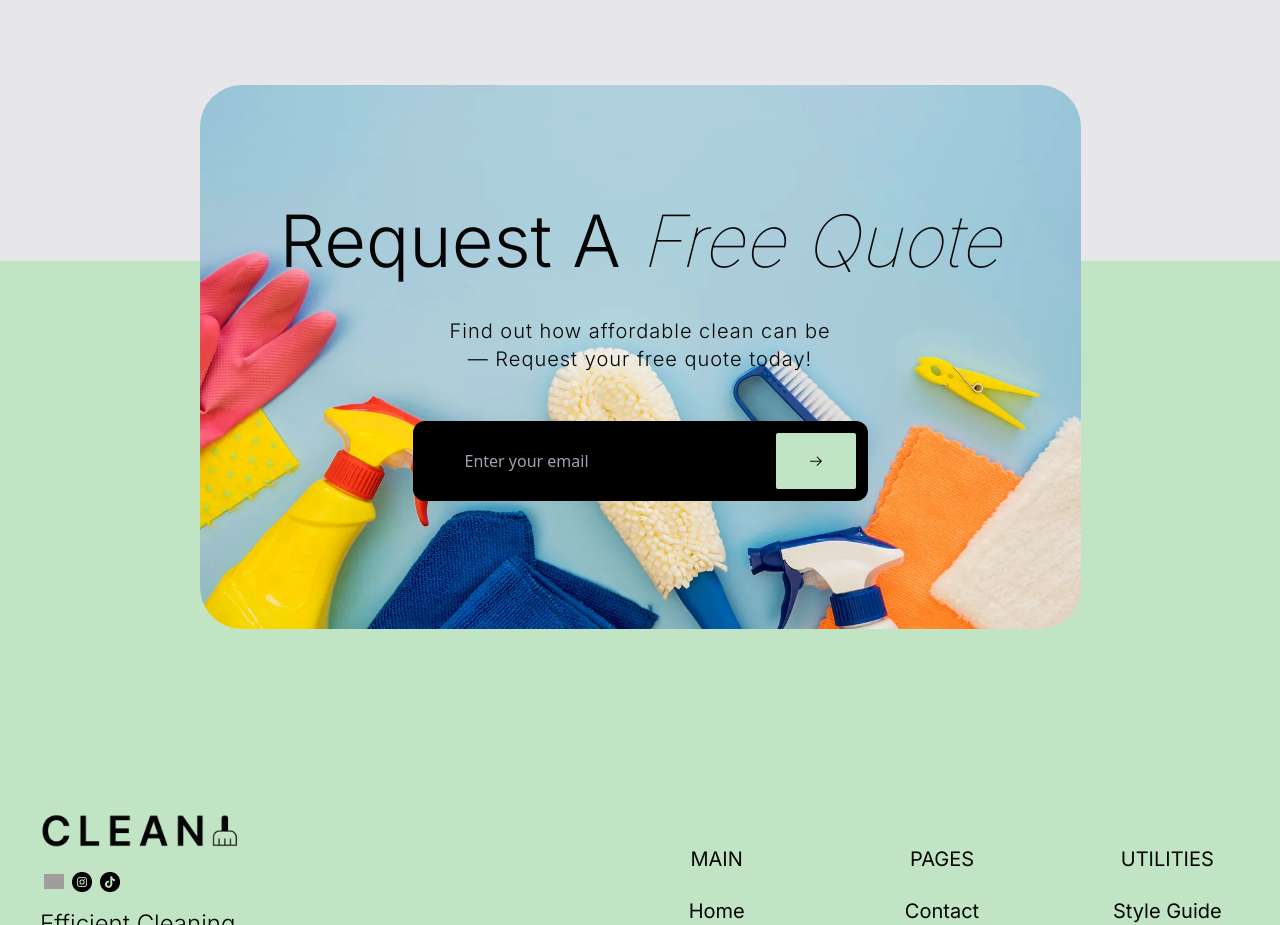
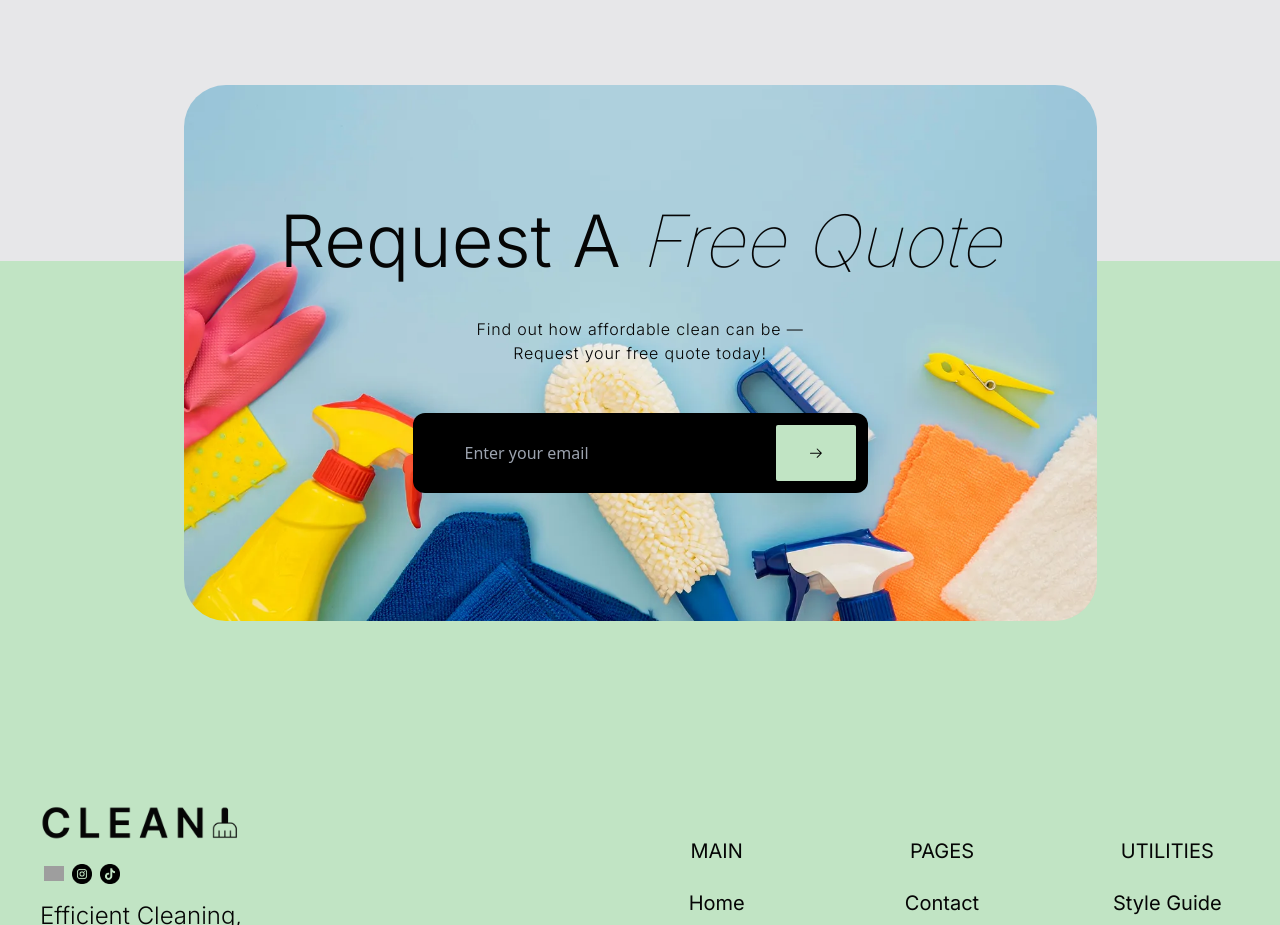
Before and after one commit to Yagya-Adh/clean, a Next.js app: page / in a window 1280 px wide. Shown: the part 8100-9025 px from the top of the page. Built offline with nearby package versions, Linux system fonts and the light colour scheme; grey boxes are pictures that could not be loaded.

Commit message:
Request card  fix save changes

```diff
--- a/app/components/card/RequestAFreeQuote.tsx
+++ b/app/components/card/RequestAFreeQuote.tsx
@@ -11,19 +11,20 @@ const RequestAFreeQuote = () => {
           justify-center
           items-center
           relative
+          md:px-14
           sm:p-10
-          p-4
+          p-7
           "
         >
           <h4 className="text-4xl lg:text-7xl max-w-60 md:max-w-screen-xl text-center text-clean-black-10 font-inter py-4 lg:py-10">
             <span className="font-light">Request A </span>
             <span className="font-inter font-thin italic"> Free Quote</span>
           </h4>
-          <p className="max-w-60 md:max-w-sm text-xl md:text-xl text-center tracking-wider font-light text-clean-black-10 font-inter">
+          <p className="max-w-60 md:max-w-sm text-center tracking-wider font-light text-clean-black-10 font-inter">
             Find out how affordable clean can be — Request your free quote
             today!
           </p>
-          <form className="py-10 px-4">
+          <form className="py-10 px-4 flex">
             <div
               className="
               bg-black
@@ -41,20 +42,23 @@ const RequestAFreeQuote = () => {
               <input
                 type="text"
                 className="
+                px-2 py-2
                 lg:px-10
                 lg:pe-20
                 bg-transparent
                 outline-none
                 text-base
                 text-white
+                text-center
+                lg:text-start
               "
                 placeholder="Enter your email"
               />
               <button
                 type="button"
                 className="
+                py-5
                 px-8
-              py-5
                 text-clean-black-10
                 bg-clean-green-10
                 hover:bg-white
```
Lines whose indentation alone changed are shown as unchanged.
